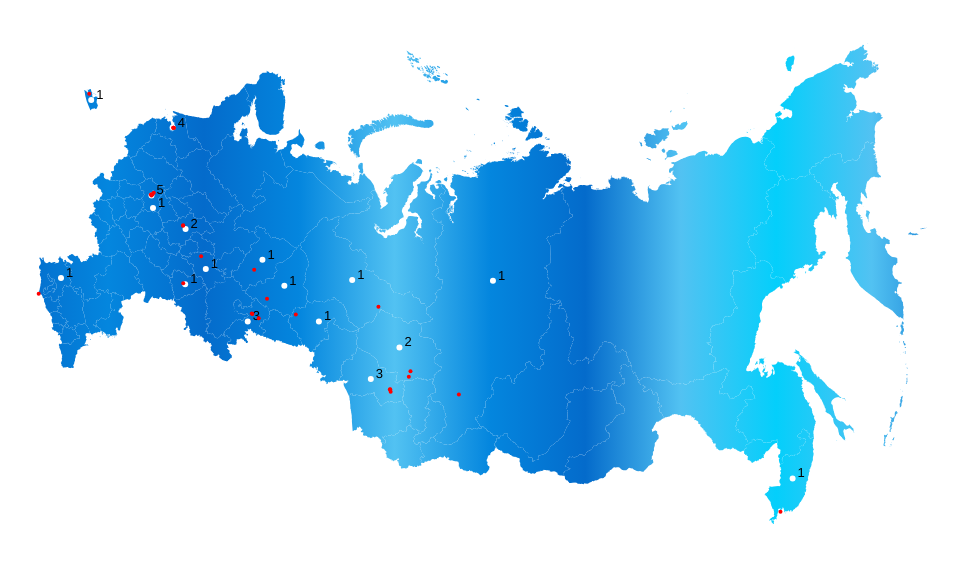
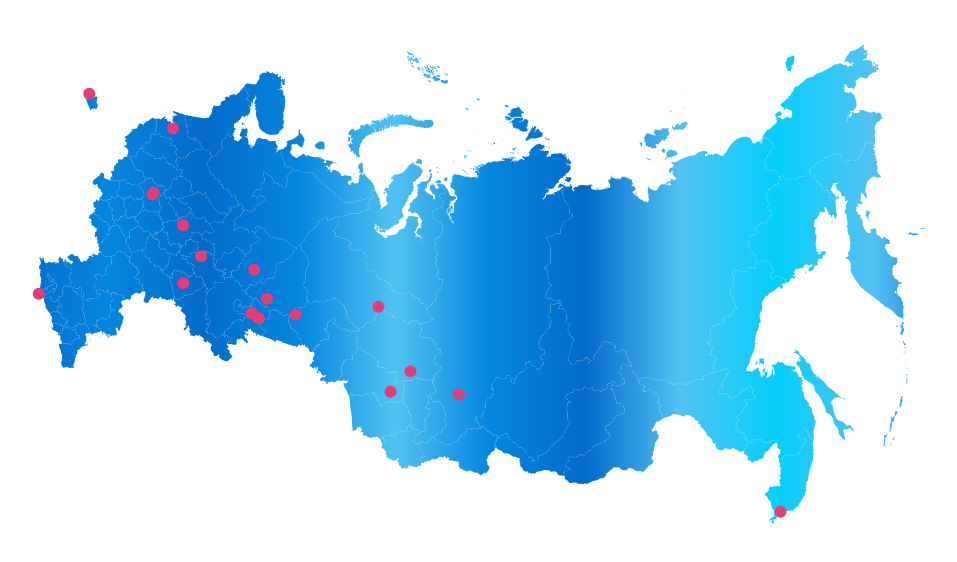
Before and after one commit to Minilfat/d3-vue, a Vue app: page / in a window 1280 px wide. Shown: the top 562 px of the page, without its empty margins (150-1107 px from the left). Built offline with nearby package versions, Linux system fonts and the light colour scheme; grey boxes are pictures that could not be loaded.

Commit message:
Make map without zoom

```diff
--- a/package.json
+++ b/package.json
@@ -42,5 +42,8 @@
     "> 1%",
     "last 2 versions",
     "not dead"
-  ]
+  ],
+  "prettier": {
+    "printWidth": 160
+  }
 }
--- a/src/App.vue
+++ b/src/App.vue
@@ -9,131 +9,132 @@ import Map from "./components/Map.vue";
 
 const data = [
   {
-    location: { latitude: 59.9574001, longitude: 30.3061542 },
-    region: "RU-SPE",
+    location: { latitude: 59.924739, longitude: 30.380228 },
+    city: "SAINT-PETERBURG",
+    universities: [
+      { id: "idspe1", name: "Университет ИТМО", bgImageUrl: "/assets/itmo.png" },
+      { id: "idspe2", name: "СПбПУ", bgImageUrl: "/assets/spbpu.png" },
+      { id: "idspe3", name: "НИУ ВШЭ в Санкт-Петербурге", bgImageUrl: "/assets/sphse.png" },
+      { id: "idspe4", name: "СПбГЭТУ «ЛЭТИ»", bgImage: "/assets/sphse.png" }
+    ]
   },
   {
     location: { latitude: 53.2120118, longitude: 50.1753568 },
-    region: "RU-SAM",
-  },
-  {
-    location: { latitude: 60.005121, longitude: 30.369889 },
-    region: "RU-SPE",
+    city: "SAMARA",
+    universities: [{ id: "idsam1", name: "Самарский университет", bgImageUrl: "/assets/samara.png" }]
   },
   {
     location: { latitude: 56.9219608, longitude: 84.950256 },
-    region: "RU-TOM",
+    city: "TOMSK",
+    universities: [
+      { id: "idtom1", name: "ТПУ", bgImageUrl: "/assets/tpu.png" },
+      { id: "idtom2", name: "ТГУ", bgImageUrl: "/assets/tgu.png" }
+    ]
   },
   {
     location: { latitude: 57.1590108, longitude: 65.5279635 },
-    region: "RU-TYU",
+    city: "TYUMEN",
+    universities: [{ id: "idtyu1", name: "ФГАОУ ВО «Тюменский государственный университет»", bgImageUrl: "/assets/tymgu.png" }]
   },
   {
     location: { latitude: 56.8403246, longitude: 60.6138365 },
-    region: "RU-SVE",
+    city: "EKATERINBURG",
+    universities: [{ id: "idsve1", name: "УрФУ", bgImageUrl: "/assets/urfu.png" }]
   },
   {
     location: { latitude: 55.7614635, longitude: 37.6309452 },
-    region: "RU-MOW",
-  },
-  {
-    location: { latitude: 59.9800492, longitude: 30.3250261 },
-    region: "RU-SPE",
+    city: "MOSCOW",
+    universities: [
+      { id: "idmow1", name: "НИУ ВШЭ", bgImageUrl: "/assets/hse.png" },
+      { id: "idmow2", name: "РУДН", bgImageUrl: "/assets/urfu.png" },
+      { id: "idmow3", name: "МИСиС", bgImageUrl: "/assets/misis.png" },
+      { id: "idmow4", name: "Сеченовский университет", bgImageUrl: "/assets/sechenov.png" },
+      { id: "idmow5", name: "НИЯУ МИФИ", bgImageUrl: "/assets/mifi.png" }
+    ]
   },
   {
     location: { latitude: 56.3299584, longitude: 43.9201353 },
-    region: "RU-NIZ",
+    city: "NIZNOVGOROD",
+    universities: [
+      { id: "idniz1", name: "НИУ ВШЭ", bgImageUrl: "/assets/hsenn.png" },
+      { id: "idniz2", name: "УНН", bgImageUrl: "/assets/unn.png" }
+    ]
   },
   {
     location: { latitude: 58.010727, longitude: 56.2798073 },
-    region: "RU-PER",
-  },
-  {
-    location: { latitude: 56.2985946, longitude: 43.9790292 },
-    region: "RU-NIZ",
+    city: "PERM",
+    universities: [{ id: "idper1", name: "НИУ ВШЭ", bgImageUrl: "/assets/hseper.png" }]
   },
   {
     location: { latitude: 55.1604494, longitude: 61.3679071 },
-    region: "RU-CHE",
+    city: "Chelyabinsk",
+    universities: [{ id: "idche1", name: "ЮУРГУ", bgImageUrl: "/assets/uyrgu.png" }]
+  },
+  {
+    location: { latitude: 55.1367954, longitude: 60.2646142 },
+    city: "ZLATOUS",
+    universities: [{ id: "idche2", name: "ФИЛИАЛ ЮУРГУ (НИУ)", bgImageUrl: "/assets/zlatous.png" }]
+  },
+  {
+    location: { latitude: 55.143134, longitude: 60.1484693 },
+    city: "MIASS",
+    universities: [{ id: "idche3", name: "ФИЛИАЛ ЮУРГУ (НИУ)", bgImageUrl: "/assets/miass.png" }]
   },
   {
     location: { latitude: 55.9296723, longitude: 37.5167821 },
-    region: "RU-MOS",
-  },
-  {
-    location: { latitude: 59.9718081, longitude: 30.2989611 },
-    region: "RU-SPE",
+    city: "DOLGOPRUDNUY",
+    universities: [{ id: "idmos1", name: "МФТИ", bgImageUrl: "/assets/mfti.png" }]
   },
   {
     location: { latitude: 54.8453476, longitude: 83.0904755 },
-    region: "RU-NVS",
+    city: "NOVOSIBIRSK",
+    universities: [
+      { id: "idnvs1", name: "НГУ", bgImageUrl: "/assets/nsu.png" },
+      { id: "idnvs2", name: "НЮИ", bgImageUrl: "/assets/nyu.png" }
+    ]
   },
   {
     location: { latitude: 54.7242934, longitude: 20.5252919 },
-    region: "RU-KGD",
+    city: "KALININGRAD",
+    universities: [{ id: "idkgd1", name: "Балтийский федеральный университет имени Иммануила Канта", bgImageUrl: "/assets/bsukanta.png" }]
   },
   {
     location: { latitude: 43.4335161, longitude: 39.9156999 },
-    region: "RU-KDA",
+    city: "SOCHI",
+    universities: [{ id: "idnkda1", name: "Сочинский институт Российского универсиета дружбы народов", bgImageUrl: "/assets/rudnsochi.png" }]
   },
   {
-    location: { latitude: 55.6505192, longitude: 37.4997957 },
-    region: "RU-MOW",
+    location: { latitude: 55.790447, longitude: 49.1192462 },
+    city: "KAZAN",
+    universities: [{ id: "idta1", name: "КФУ", bgImageUrl: "/assets/kfu.png" }]
   },
   {
-    location: { latitude: 55.7273655, longitude: 37.5925208 },
-    region: "RU-MOW",
-  },
-  {
-    location: { latitude: 55.731551, longitude: 37.5695283 },
-    region: "RU-MOW",
-  },
-  {
-    location: { latitude: 55.6512482, longitude: 37.6570191 },
-    region: "RU-MOW",
-  },
-  { location: { latitude: 55.790447, longitude: 49.1192462 }, region: "RU-TA" },
-  {
-    location: { latitude: 55.0080181, longitude: 82.867719 },
-    region: "RU-NVS",
-  },
-  { location: { latitude: 56.4695, longitude: 84.9453243 }, region: "RU-TOM" },
-  {
     location: { latitude: 43.0244636, longitude: 131.8916229 },
-    region: "RU-PRI",
-  },
-  {
-    location: { latitude: 55.022545, longitude: 82.9158592 },
-    region: "RU-NVS",
+    city: "RUSSKIOSTROV",
+    universities: [{ id: "idpri1", name: "ДВФУ", bgImageUrl: "/assets/dvfu.png" }]
   },
   {
     location: { latitude: 56.0099917, longitude: 92.7690147 },
-    region: "RU-KYA",
-  },
-  {
-    location: { latitude: 55.1367954, longitude: 60.2646142 },
-    region: "RU-CHE",
-  },
-  {
-    location: { latitude: 55.143134, longitude: 60.1484693 },
-    region: "RU-CHE",
+    city: "KRASNOYARSK",
+    universities: [{ id: "idkya1", name: "Сибирский федеральный университет", bgImageUrl: "/assets/SibFU.png" }]
   },
   {
     location: { latitude: 60.945878, longitude: 76.5543872 },
-    region: "RU-KHM",
-  },
+    city: "NIZHNEVARTOVSK",
+    universities: [{ id: "idkhm1", name: "ЮУрГУ филиал", bgImageUrl: "/assets/chel.png" }]
+  }
 ];
 
 export default {
   name: "App",
   components: {
-    Map,
+    Map
   },
   data() {
     return {
-      universities: data,
+      universities: data
     };
-  },
+  }
 };
 </script>
 
--- a/src/components/Map.vue
+++ b/src/components/Map.vue
@@ -7,25 +7,27 @@
 import * as d3 from "d3";
 import * as topojson from "topojson-client";
 import topologyMap from "./russia.json";
-import regionsCenters from "./regionCenters.json";
+import { addBackgroundImagePattern } from "./helpers";
+// import regionsCenters from "./regionCenters.json";
 
 const w = 954;
 const h = 560;
 
-const maxScale = 100;
-const cityScale = 250;
-const circleRadius = 3;
+const CIRCLE_PROPS = {
+  r: 6,
+  fill: "#e73d73"
+};
 
-const svgTextProps = {
-  fontSize: 13,
-  dx: 5,
-  dy: -1,
+const MAP_POINT = {
+  w: 38,
+  h: 52,
+  fill: "#e73d73"
 };
 
 export default {
   name: "Map",
   props: {
-    universities: Array,
+    universities: Array
   },
   data() {
     return {
@@ -35,79 +37,100 @@ export default {
       projection: null,
       path: null,
       states: null,
-      regionToUniMap: {},
-      isSomeRegionZoomed: false,
-      publicPath: process.env.BASE_URL,
+      // regionToUniMap: {},
+      // isSomeRegionZoomed: false,
+      currentSelection: { node: null, id: null },
+      publicPath: process.env.BASE_URL
     };
   },
   methods: {
     loadData() {
       this.createMap();
       this.addBg();
-      this.distributeUiversitiesToStates();
-      this.addStateCentersToMap();
-      this.addUniversities();
+      this.addCities();
+      this.addUniversitiesToCities();
     },
 
-    addUniversities() {
-      const universities = this.svgG
-        .selectAll(".universities")
+    addCities() {
+      const vm = this;
+
+      this.universitiesСities = this.svgG
+        .selectAll(".cities")
         .data(this.universities)
         .enter()
         .append("g")
-        .attr("class", "university")
+        .attr("class", d => `${d.city} city-point`)
         .style("cursor", "pointer")
-        .attr("transform", (d) => {
-          return `translate(${this.projection([
-            d.location.longitude,
-            d.location.latitude,
-          ])})`;
-        })
-        .on("click", function (e, d) {
-          console.log(d.region);
+        .attr("transform", d => `translate(${this.projection([d.location.longitude, d.location.latitude])})`)
+        .on("click", function(e, d) {
+          vm.cityClickedHandler(this, d);
         });
-      universities.append("circle").attr("r", 2).attr("fill", "red");
+
+      this.universitiesСities
+        .append("circle")
+        .attr("r", CIRCLE_PROPS.r)
+        .attr("fill", CIRCLE_PROPS.fill);
     },
 
-    addStateCentersToMap() {
-      const vm = this;
-      const data =
-        Object.keys(this.regionToUniMap).length > 0
-          ? Object.keys(this.regionToUniMap).reduce((acc, key) => {
-              const object = { region: key, data: this.regionToUniMap[key] };
-              acc.push(object);
+    cityClickedHandler(node, data) {
+      if (data.universities.length === 1) {
+        this.hideCity(node);
+        this.shownUniversity(data.universities[0].id);
+      } else {
+        console.log("xui");
+      }
+    },
 
-              return acc;
-            }, [])
-          : [];
+    shownUniversity(id) {
+      const shownUni = d3.select(".city-point .university.shown");
+      if (shownUni.node()) shownUni.classed("shown", false);
 
-      const enteredElements = this.svgG
-        .selectAll(".regionCenters")
-        .data(data)
-        .enter()
-        .append("g")
-        .attr("class", "stateCenter")
-        .style("cursor", "pointer")
-        .attr("transform", (d) => `translate(${d.data.centroid})`)
-        .on("click", (e, d) => this.zoomToUniversities(d));
+      d3.select(`#${id}`).classed("shown", true);
+    },
 
-      enteredElements
-        .append("circle")
-        .attr("r", circleRadius)
-        .attr("fill", "#fff");
+    hideCity(node) {
+      const hiddenCity = d3.select(".city-point circle.hidden");
+      if (hiddenCity.node()) hiddenCity.classed("hidden", false).style("cursor", "pointer");
 
-      enteredElements
-        .append("text")
-        .attr("dx", svgTextProps.dx)
-        .attr("dy", svgTextProps.dy)
-        .style("fill", "#000")
-        .style("font-size", svgTextProps.fontSize)
-        .text((d) => d.data.universities.length);
+      d3.select(node)
+        .select("circle")
+        .classed("hidden", true)
+        .style("cursor", "default");
+    },
+
+    addUniversitiesToCities() {
+      this.universities.forEach(({ city, universities }) => {
+        const cityG = d3.select(`.${city}`);
+        const uniG = cityG
+          .selectAll(".universities" + city)
+          .data(universities)
+          .enter()
+          .append("g")
+          .attr("id", d => d.id)
+          .attr("transform", `translate(${-MAP_POINT.w / 2}, ${-MAP_POINT.h})`)
+          .classed("university", true)
+          .each(({ id, bgImageUrl }) => {
+            addBackgroundImagePattern(this.svg.select("defs"), id + "bg", "https://cdn0.iconfinder.com/data/icons/flat-round-system/512/android-128.png");
+          });
+
+        uniG
+          .append("path")
+          .attr(
+            "d",
+            "m37.81794,19.33494c0,10.46259 -18.82207,32.31657 -18.82207,32.31657s-18.82207,-21.85398 -18.82207,-32.31657s8.427,-18.94413 18.82207,-18.94413s18.82207,8.48164 18.82207,18.94413z"
+          )
+          .attr("fill", MAP_POINT.fill);
+
+        uniG
+          .append("circle")
+          .attr("r", 15)
+          .attr("cx", MAP_POINT.w / 2)
+          .attr("cy", MAP_POINT.w / 2)
+          .attr("fill", ({ id }) => `url(#${id}bg)`);
+      });
     },
 
     createMap() {
-      const vm = this;
-
       this.states = topojson.feature(topologyMap, topologyMap.objects.russia);
       this.projection = d3
         .geoAlbers()
@@ -124,11 +147,7 @@ export default {
         .attr("width", w + "px")
         .attr("height", h + "px");
 
-      this.zoom = d3
-        .zoom()
-        .scaleExtent([1, maxScale])
-        .on("zoom", ({ transform }) => this.handleZoom(transform));
-
+      this.svg.append("defs");
       this.svgG = this.svg.append("g");
       this.svgG
         .attr("class", "region")
@@ -137,131 +156,66 @@ export default {
         .enter()
         .append("path")
         .attr("d", this.path)
-        .attr("class", (d) => d.properties.region)
-        .on("click", (e, d) => {
-          console.log(d.properties.region);
-          this.zoomOutRegion();
-        });
-    },
-
-    handleZoom(transform) {
-      this.svgG.attr("transform", transform);
-
-      this.svgG
-        .selectAll("text")
-        .attr("dx", svgTextProps.dx / transform.k)
-        .attr("dy", svgTextProps.dy / transform.k)
-        .style("font-size", svgTextProps.fontSize / transform.k);
-
-      this.svgG
-        .selectAll("circle")
-        .attr("r", circleRadius / transform.k)
-        .attr("stroke-width", 1 / transform.k);
-    },
-
-    zoomToUniversities(d) {
-      console.log(d);
-      this.isSomeRegionZoomed = true;
-      this.resetVisibility(d.region);
-
-      this.svgG
-        .selectAll(".stateCenter")
-        .classed("hidden", true)
-        .style("cursor", "none");
-
-      const [x, y] = this.projection([
-        d.data.universities[0].longitude,
-        d.data.universities[0].latitude,
-      ]);
-      console.log(x, y);
-
-      const scale = 150,
-        translate = [w / 2 - scale * x, h / 2 - scale * y];
-
-      // const bounds = this.path.bounds(d),
-      //   dx = bounds[1][0] - bounds[0][0],
-      //   dy = bounds[1][1] - bounds[0][1],
-      //   x = (bounds[0][0] + bounds[1][0]) / 2,
-      //   y = (bounds[0][1] + bounds[1][1]) / 2,
-      //   scale = Math.max(1, Math.min(maxScale, 0.9 / Math.max(dx / w, dy / h))),
-      //   ;
-
-      this.svgG
-        .transition()
-        .delay(450)
-        .duration(750)
-        .call(
-          this.zoom.transform,
-          d3.zoomIdentity.translate(translate[0], translate[1]).scale(scale)
-        )
-        .on("end", () => {
-          console.log("end");
-          // window.dispatchEvent(new Event("resize"));
-        });
-    },
-
-    zoomOutRegion() {
-      this.isSomeRegionZoomed = false;
-      this.resetVisibility();
-      this.svgG
-        .transition()
-        .delay(400)
-        .duration(750)
-        .call(this.zoom.transform, d3.zoomIdentity)
-        .on("end", () => {
-          this.svgG
-            .selectAll(".stateCenter")
-            .classed("hidden", false)
-            .style("cursor", "pointer");
-        });
-    },
-
-    resetVisibility(region) {
-      const vm = this;
-
-      this.svgG.selectAll(".region path").classed("hidden", function (data) {
-        return vm.isSomeRegionZoomed && data.properties.region !== region;
-      });
-    },
-
-    distributeUiversitiesToStates() {
-      const regionToUniMap = this.universities.reduce((acc, uni) => {
-        !acc[uni.region]
-          ? (acc[uni.region] = {
-              universities: [uni.location],
-              centroid: regionsCenters[uni.region],
-            })
-          : acc[uni.region].universities.push(uni.location);
-
-        return acc;
-      }, {});
-
-      this.regionToUniMap = regionToUniMap;
+        .attr("class", d => d.properties.region);
     },
 
     addBg() {
       const grad = this.svg
-        .append("defs")
+        .select("defs")
         .append("linearGradient")
         .attr("id", "gradient")
         .attr("gradientUnits", "userSpaceOnUse");
 
-      grad.append("stop").attr("offset", "0%").attr("stop-color", "#046bcb");
-      grad.append("stop").attr("offset", "10%").attr("stop-color", "#0486de");
-      grad.append("stop").attr("offset", "20%").attr("stop-color", "#046bcb");
-      grad.append("stop").attr("offset", "30%").attr("stop-color", "#0486de");
-      grad.append("stop").attr("offset", "40%").attr("stop-color", "#52c2f2");
-      grad.append("stop").attr("offset", "50%").attr("stop-color", "#0486de");
-      grad.append("stop").attr("offset", "60%").attr("stop-color", "#046bcb");
-      grad.append("stop").attr("offset", "70%").attr("stop-color", "#52c2f2");
-      grad.append("stop").attr("offset", "80%").attr("stop-color", "#04cffb");
-      grad.append("stop").attr("offset", "90%").attr("stop-color", "#52c2f2");
-      grad.append("stop").attr("offset", "100%").attr("stop-color", "#046bcb");
-    },
+      grad
+        .append("stop")
+        .attr("offset", "0%")
+        .attr("stop-color", "#046bcb");
+      grad
+        .append("stop")
+        .attr("offset", "10%")
+        .attr("stop-color", "#0486de");
+      grad
+        .append("stop")
+        .attr("offset", "20%")
+        .attr("stop-color", "#046bcb");
+      grad
+        .append("stop")
+        .attr("offset", "30%")
+        .attr("stop-color", "#0486de");
+      grad
+        .append("stop")
+        .attr("offset", "40%")
+        .attr("stop-color", "#52c2f2");
+      grad
+        .append("stop")
+        .attr("offset", "50%")
+        .attr("stop-color", "#0486de");
+      grad
+        .append("stop")
+        .attr("offset", "60%")
+        .attr("stop-color", "#046bcb");
+      grad
+        .append("stop")
+        .attr("offset", "70%")
+        .attr("stop-color", "#52c2f2");
+      grad
+        .append("stop")
+        .attr("offset", "80%")
+        .attr("stop-color", "#04cffb");
+      grad
+        .append("stop")
+        .attr("offset", "90%")
+        .attr("stop-color", "#52c2f2");
+      grad
+        .append("stop")
+        .attr("offset", "100%")
+        .attr("stop-color", "#046bcb");
+    }
   },
+
   mounted() {
     this.loadData();
-  },
+  }
 };
 </script>
 
@@ -270,18 +224,22 @@ export default {
   fill: url(#gradient);
 }
 
-#map .stateCenter {
+.city-point circle {
   opacity: 1;
-  transition: opacity 200ms ease-in;
+  transition: opacity 500ms ease-in;
+}
+.city-point circle.hidden {
+  opacity: 0;
 }
 
-#map .region path {
-  opacity: 1;
-  transition: opacity 200ms ease-in 200ms;
+.city-point .university {
+  opacity: 0;
+  transition: opacity 0.8s ease-in;
+  visibility: hidden;
 }
 
-#map .stateCenter.hidden,
-#map .region path.hidden {
-  opacity: 0;
+.city-point .university.shown {
+  opacity: 1;
+  visibility: visible;
 }
 </style>
--- /dev/null
+++ b/src/components/helpers.js
@@ -0,0 +1,13 @@
+export function addBackgroundImagePattern(svgDefs, id, imageUrl) {
+  svgDefs
+    .append("pattern")
+    .attr("id", id)
+    .attr("width", 30)
+    .attr("height", 30)
+    .append("image")
+    .attr("xlink:href", imageUrl)
+    .attr("x", 0)
+    .attr("y", 0)
+    .attr("width", 30)
+    .attr("height", 30);
+}
```
Also changed, not shown: src/components/regionCenters.json (deleted, +0 -84 lines).
